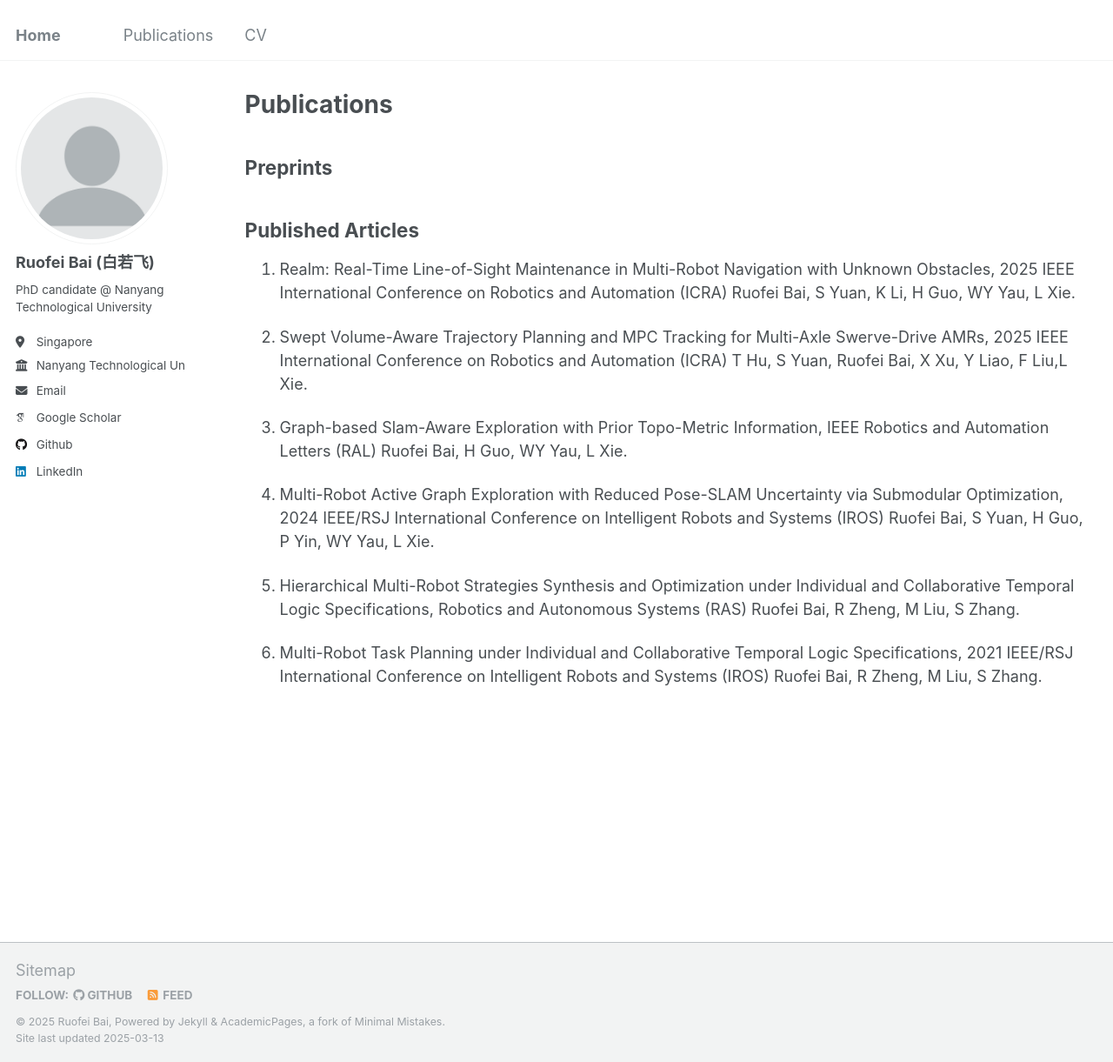
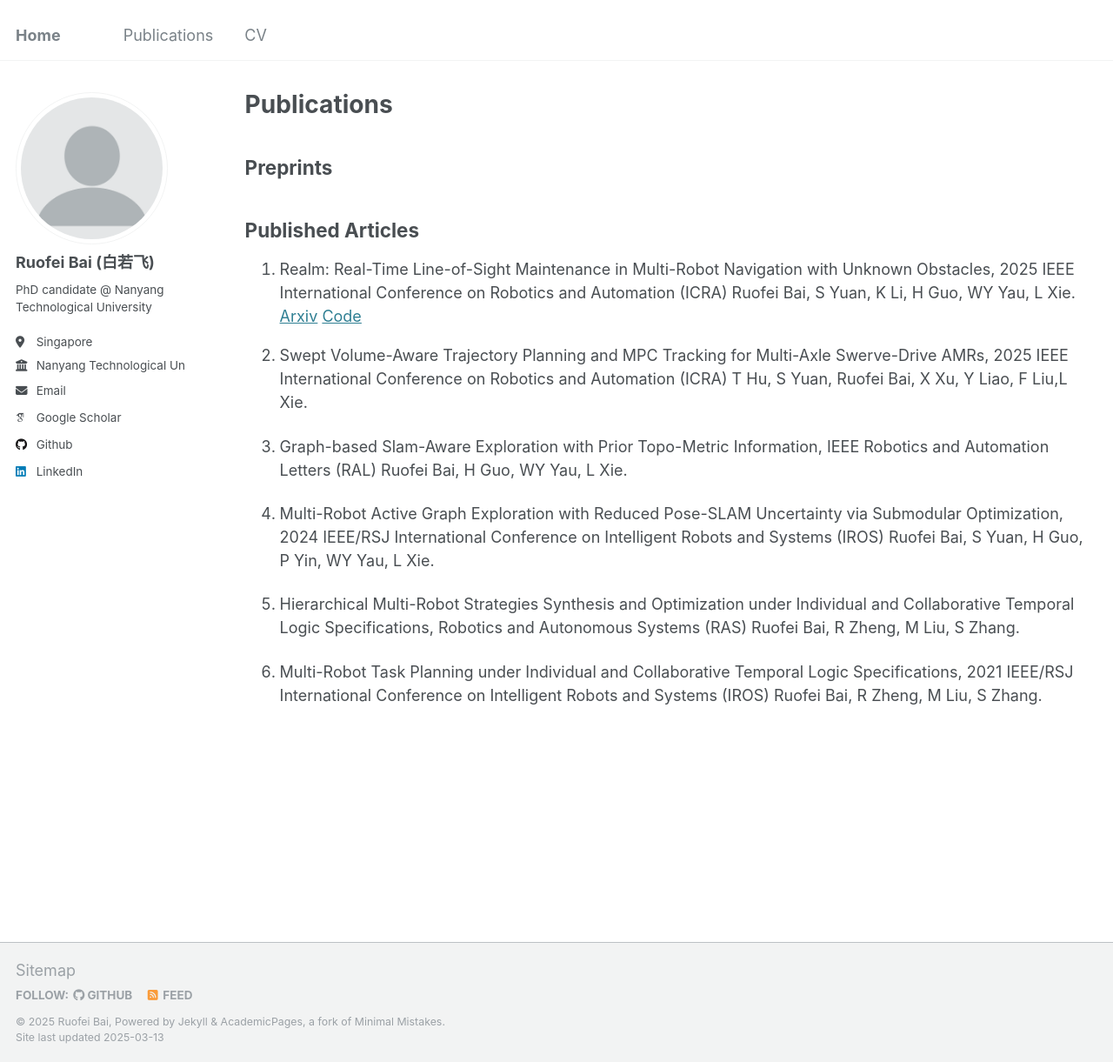
Before and after one commit to bairuofei/bairuofei.github.io, a Jekyll site: the page built from _pages/publications.md, in a window 1280 px wide and 1221 px high. Shown: the whole window at 87% size. Built offline with Jekyll 4.4.1, drawn with Linux system fonts in a browser that asks for light colours; some web fonts are replaced.

Commit message:
Update publications.md

```diff
--- a/_pages/publications.md
+++ b/_pages/publications.md
@@ -14,8 +14,7 @@ Published Articles
 ------
 1. Realm: Real-Time Line-of-Sight Maintenance in Multi-Robot Navigation with Unknown Obstacles,
  2025 IEEE International Conference on Robotics and Automation (ICRA)
- Ruofei Bai, S Yuan, K Li, H Guo, WY Yau, L Xie.
-
+ Ruofei Bai, S Yuan, K Li, H Guo, WY Yau, L Xie. [Arxiv](https://arxiv.org/abs/2502.15162) [Code](https://github.com/bairuofei/LoS_constrained_navigation)
 2. Swept Volume-Aware Trajectory Planning and MPC Tracking for Multi-Axle Swerve-Drive AMRs,
  2025 IEEE International Conference on Robotics and Automation (ICRA)
  T Hu, S Yuan, Ruofei Bai, X Xu, Y Liao, F Liu,L Xie.
```
